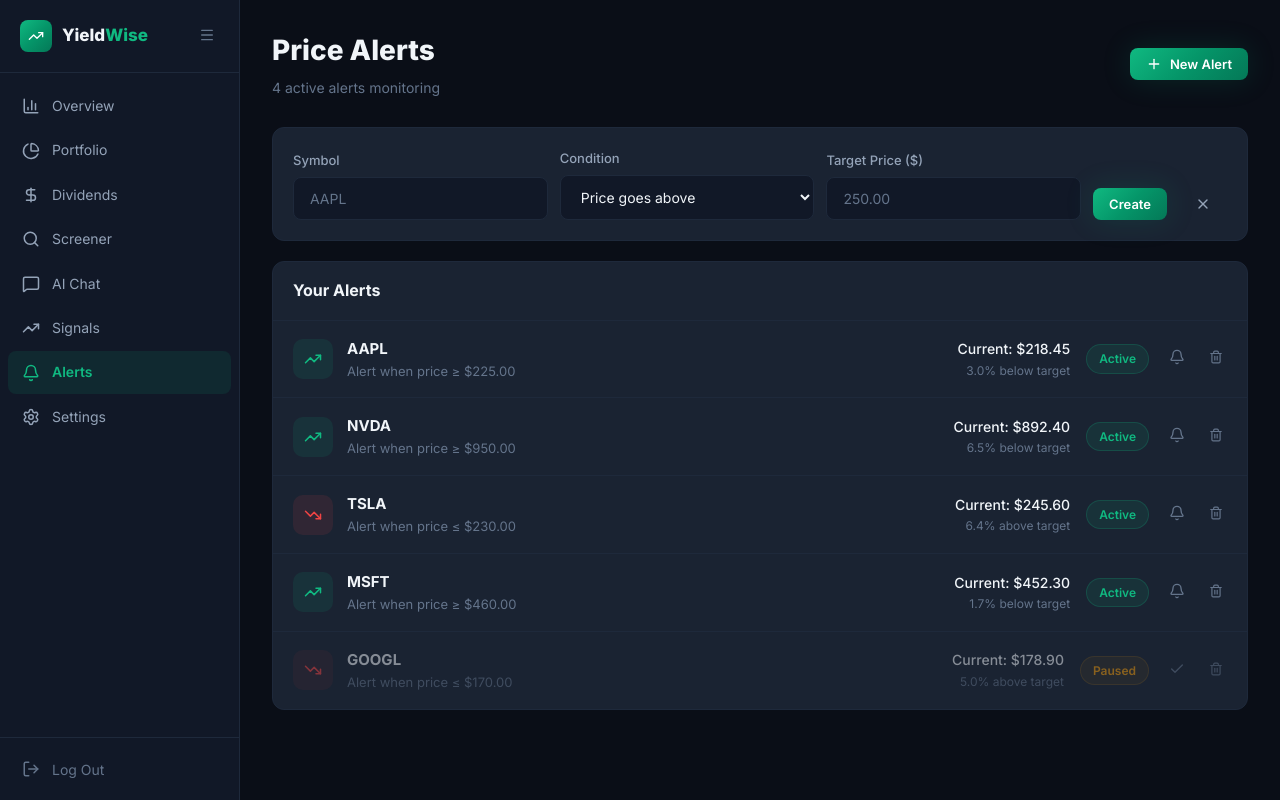
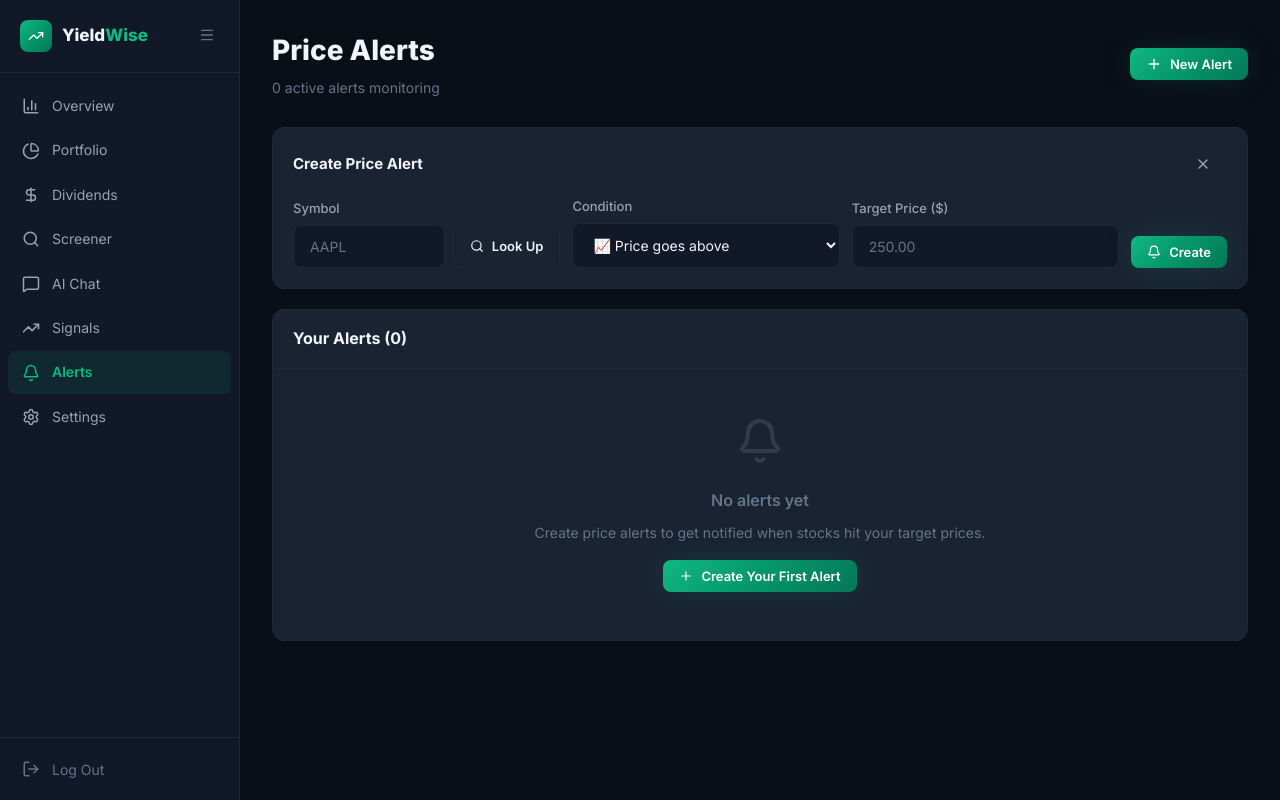
Before and after one commit to mkandemirrr/yieldwise, a Next.js app: page /dashboard/alerts in a window 1280 px wide. Both pictures are taken after a click on the button "New Alert". Built offline with nearby package versions, Linux system fonts and the light colour scheme.

Commit message:
Alerts: real FMP prices, auto-trigger, localStorage, 60s refresh

```diff
--- a/src/app/dashboard/alerts/page.tsx
+++ b/src/app/dashboard/alerts/page.tsx
@@ -1,142 +1,267 @@
 "use client";
-import { useState } from "react";
-import { Bell, Plus, Trash2, TrendingUp, TrendingDown, X, Check } from "lucide-react";
+import { useState, useEffect } from "react";
+import { Bell, Plus, Trash2, TrendingUp, TrendingDown, X, Search, BellOff, CheckCircle2, AlertTriangle } from "lucide-react";
 
 interface Alert {
   id: number;
   symbol: string;
+  name: string;
   type: "above" | "below";
   target: number;
   current: number;
   active: boolean;
+  triggered: boolean;
   createdAt: string;
 }
 
-const DEMO_ALERTS: Alert[] = [
-  { id: 1, symbol: "AAPL", type: "above", target: 225.00, current: 218.45, active: true, createdAt: "2026-04-18" },
-  { id: 2, symbol: "NVDA", type: "above", target: 950.00, current: 892.40, active: true, createdAt: "2026-04-19" },
-  { id: 3, symbol: "TSLA", type: "below", target: 230.00, current: 245.60, active: true, createdAt: "2026-04-17" },
-  { id: 4, symbol: "MSFT", type: "above", target: 460.00, current: 452.30, active: true, createdAt: "2026-04-20" },
-  { id: 5, symbol: "GOOGL", type: "below", target: 170.00, current: 178.90, active: false, createdAt: "2026-04-15" },
-];
-
 export default function AlertsPage() {
-  const [alerts, setAlerts] = useState<Alert[]>(DEMO_ALERTS);
+  const [alerts, setAlerts] = useState<Alert[]>([]);
   const [showAdd, setShowAdd] = useState(false);
   const [newSymbol, setNewSymbol] = useState("");
   const [newType, setNewType] = useState<"above" | "below">("above");
   const [newTarget, setNewTarget] = useState("");
+  const [searching, setSearching] = useState(false);
+  const [stockInfo, setStockInfo] = useState<{ symbol: string; name: string; price: number } | null>(null);
+
+  // Load from localStorage
+  useEffect(() => {
+    const saved = localStorage.getItem("yw_alerts");
+    if (saved) {
+      try { setAlerts(JSON.parse(saved)); } catch { /* ignore */ }
+    }
+  }, []);
+
+  // Save to localStorage
+  useEffect(() => {
+    localStorage.setItem("yw_alerts", JSON.stringify(alerts));
+  }, [alerts]);
+
+  // Refresh prices and check triggers
+  const refreshPrices = async () => {
+    if (alerts.length === 0) return;
+    const symbols = [...new Set(alerts.map(a => a.symbol))].join(",");
+    try {
+      const res = await fetch(`/api/fmp?endpoint=batch-quote&symbols=${symbols}`);
+      const data = await res.json();
+      if (Array.isArray(data)) {
+        setAlerts(prev => prev.map(alert => {
+          const quote = data.find((q: any) => q.symbol === alert.symbol);
+          if (quote) {
+            const triggered = alert.active && (
+              (alert.type === "above" && quote.price >= alert.target) ||
+              (alert.type === "below" && quote.price <= alert.target)
+            );
+            return { ...alert, current: quote.price, name: quote.name || alert.name, triggered: triggered || alert.triggered };
+          }
+          return alert;
+        }));
+      }
+    } catch { /* ignore */ }
+  };
+
+  useEffect(() => {
+    refreshPrices();
+    const interval = setInterval(refreshPrices, 60000); // Refresh every minute
+    return () => clearInterval(interval);
+  }, []); // eslint-disable-line
+
+  const lookupStock = async () => {
+    if (!newSymbol.trim()) return;
+    setSearching(true);
+    setStockInfo(null);
+    try {
+      const res = await fetch(`/api/fmp?endpoint=batch-quote&symbols=${newSymbol.toUpperCase()}`);
+      const data = await res.json();
+      if (Array.isArray(data) && data[0]) {
+        setStockInfo({ symbol: data[0].symbol, name: data[0].name, price: data[0].price });
+      }
+    } catch { /* ignore */ }
+    setSearching(false);
+  };
 
   const addAlert = () => {
     if (!newSymbol || !newTarget) return;
     const a: Alert = {
-      id: Date.now(), symbol: newSymbol.toUpperCase(), type: newType,
-      target: Number(newTarget), current: 0, active: true,
+      id: Date.now(),
+      symbol: newSymbol.toUpperCase(),
+      name: stockInfo?.name || newSymbol.toUpperCase(),
+      type: newType,
+      target: Number(newTarget),
+      current: stockInfo?.price || 0,
+      active: true,
+      triggered: false,
       createdAt: new Date().toISOString().split("T")[0],
     };
     setAlerts([a, ...alerts]);
-    setNewSymbol(""); setNewTarget(""); setShowAdd(false);
+    setNewSymbol(""); setNewTarget(""); setShowAdd(false); setStockInfo(null);
   };
 
   const toggleAlert = (id: number) => {
-    setAlerts(alerts.map(a => a.id === id ? { ...a, active: !a.active } : a));
+    setAlerts(alerts.map(a => a.id === id ? { ...a, active: !a.active, triggered: false } : a));
   };
 
   const removeAlert = (id: number) => {
     setAlerts(alerts.filter(a => a.id !== id));
   };
 
+  const dismissTriggered = (id: number) => {
+    setAlerts(alerts.map(a => a.id === id ? { ...a, triggered: false, active: false } : a));
+  };
+
   const activeCount = alerts.filter(a => a.active).length;
+  const triggeredCount = alerts.filter(a => a.triggered).length;
 
   return (
     <div style={{ padding: "28px 32px" }}>
       <div style={{ display: "flex", justifyContent: "space-between", alignItems: "center", marginBottom: 28 }}>
         <div>
           <h1 style={{ fontSize: 28, fontWeight: 800, marginBottom: 4 }}>Price Alerts</h1>
-          <p style={{ color: "var(--text-muted)", fontSize: 14 }}>{activeCount} active alerts monitoring</p>
+          <p style={{ color: "var(--text-muted)", fontSize: 14 }}>
+            {activeCount} active alert{activeCount !== 1 ? "s" : ""} monitoring
+            {triggeredCount > 0 && <span style={{ color: "var(--accent)", fontWeight: 600 }}> • {triggeredCount} triggered!</span>}
+          </p>
         </div>
         <button className="btn btn-primary btn-sm" onClick={() => setShowAdd(true)}>
           <Plus size={16} /> New Alert
         </button>
       </div>
 
+      {/* Triggered Alerts Banner */}
+      {triggeredCount > 0 && (
+        <div className="card" style={{ marginBottom: 20, padding: 16, borderColor: "rgba(16,185,129,0.4)", background: "var(--accent-light)" }}>
+          <div style={{ display: "flex", alignItems: "center", gap: 10, marginBottom: 8 }}>
+            <AlertTriangle size={18} style={{ color: "var(--accent)" }} />
+            <h3 style={{ fontSize: 15, fontWeight: 700, color: "var(--accent)" }}>🎯 Alert{triggeredCount > 1 ? "s" : ""} Triggered!</h3>
+          </div>
+          {alerts.filter(a => a.triggered).map(a => (
+            <div key={a.id} style={{ display: "flex", justifyContent: "space-between", alignItems: "center", padding: "8px 0" }}>
+              <span style={{ fontSize: 14 }}>
+                <strong>{a.symbol}</strong> hit ${a.target.toFixed(2)} target (now ${a.current.toFixed(2)})
+              </span>
+              <button className="btn btn-ghost btn-sm" onClick={() => dismissTriggered(a.id)} style={{ fontSize: 12 }}>
+                <CheckCircle2 size={14} /> Dismiss
+              </button>
+            </div>
+          ))}
+        </div>
+      )}
+
+      {/* Add Alert Panel */}
       {showAdd && (
-        <div className="card" style={{ marginBottom: 20, display: "flex", gap: 12, alignItems: "flex-end", padding: 20 }}>
+        <div className="card" style={{ marginBottom: 20, padding: 20 }}>
+          <div style={{ display: "flex", justifyContent: "space-between", alignItems: "center", marginBottom: 16 }}>
+            <h3 style={{ fontSize: 15, fontWeight: 700 }}>Create Price Alert</h3>
+            <button className="btn btn-ghost btn-sm" onClick={() => { setShowAdd(false); setStockInfo(null); }}><X size={16} /></button>
+          </div>
+          <div style={{ display: "flex", gap: 12, alignItems: "flex-end" }}>
             <div style={{ flex: 1 }}>
               <label className="label">Symbol</label>
-            <input className="input" placeholder="AAPL" value={newSymbol} onChange={e => setNewSymbol(e.target.value)} />
+              <div style={{ display: "flex", gap: 8 }}>
+                <input className="input" placeholder="AAPL" value={newSymbol}
+                  onChange={e => setNewSymbol(e.target.value)}
+                  onKeyDown={e => e.key === "Enter" && lookupStock()} />
+                <button className="btn btn-secondary btn-sm" onClick={lookupStock} disabled={searching}>
+                  <Search size={14} /> {searching ? "..." : "Look Up"}
+                </button>
+              </div>
             </div>
             <div style={{ flex: 1 }}>
               <label className="label">Condition</label>
               <select className="input" value={newType} onChange={e => setNewType(e.target.value as "above" | "below")} style={{ cursor: "pointer" }}>
-              <option value="above">Price goes above</option>
-              <option value="below">Price drops below</option>
+                <option value="above">📈 Price goes above</option>
+                <option value="below">📉 Price drops below</option>
               </select>
             </div>
             <div style={{ flex: 1 }}>
               <label className="label">Target Price ($)</label>
-            <input className="input" type="number" placeholder="250.00" value={newTarget} onChange={e => setNewTarget(e.target.value)} />
+              <input className="input" type="number" step="0.01" placeholder="250.00" value={newTarget} onChange={e => setNewTarget(e.target.value)} />
             </div>
-          <button className="btn btn-primary btn-sm" onClick={addAlert}>Create</button>
-          <button className="btn btn-ghost btn-sm" onClick={() => setShowAdd(false)}><X size={16} /></button>
+            <button className="btn btn-primary btn-sm" onClick={addAlert} disabled={!newSymbol || !newTarget}>
+              <Bell size={14} /> Create
+            </button>
+          </div>
+          {stockInfo && (
+            <div style={{ marginTop: 12, padding: "10px 14px", borderRadius: 10, background: "var(--accent-light)", border: "1px solid rgba(16,185,129,0.2)", fontSize: 13 }}>
+              ✅ <strong>{stockInfo.symbol}</strong> — {stockInfo.name} — Current: <strong>${stockInfo.price.toFixed(2)}</strong>
+              {newTarget && (
+                <span style={{ marginLeft: 12, color: "var(--text-muted)" }}>
+                  ({((Number(newTarget) - stockInfo.price) / stockInfo.price * 100).toFixed(1)}% {Number(newTarget) > stockInfo.price ? "above" : "below"} current)
+                </span>
+              )}
+            </div>
+          )}
         </div>
       )}
 
+      {/* Alerts List */}
       <div className="card" style={{ padding: 0, overflow: "hidden" }}>
-        <div style={{ padding: "16px 20px", borderBottom: "1px solid var(--border)" }}>
-          <h3 style={{ fontSize: 16, fontWeight: 700 }}>Your Alerts</h3>
+        <div style={{ padding: "16px 20px", borderBottom: "1px solid var(--border)", display: "flex", justifyContent: "space-between", alignItems: "center" }}>
+          <h3 style={{ fontSize: 16, fontWeight: 700 }}>Your Alerts ({alerts.length})</h3>
         </div>
         {alerts.length === 0 ? (
           <div style={{ padding: 48, textAlign: "center", color: "var(--text-muted)" }}>
-            <Bell size={40} style={{ marginBottom: 16, opacity: 0.3 }} />
-            <p>No alerts yet. Create one to get notified when prices hit your targets.</p>
+            <Bell size={48} style={{ marginBottom: 16, opacity: 0.3 }} />
+            <h3 style={{ fontSize: 16, fontWeight: 600, marginBottom: 8 }}>No alerts yet</h3>
+            <p style={{ fontSize: 14 }}>Create price alerts to get notified when stocks hit your target prices.</p>
+            <button className="btn btn-primary btn-sm" style={{ marginTop: 16 }} onClick={() => setShowAdd(true)}>
+              <Plus size={14} /> Create Your First Alert
+            </button>
           </div>
         ) : (
           alerts.map((a, i) => {
             const pctAway = a.current > 0 ? ((a.target - a.current) / a.current * 100) : 0;
+            const isClose = Math.abs(pctAway) < 3; // within 3%
             return (
               <div key={a.id} style={{
                 padding: "16px 20px",
                 display: "flex", alignItems: "center", justifyContent: "space-between",
                 borderBottom: i < alerts.length - 1 ? "1px solid var(--border)" : "none",
                 opacity: a.active ? 1 : 0.5,
+                background: a.triggered ? "rgba(16,185,129,0.05)" : "transparent",
+                transition: "all 0.2s",
               }}>
                 <div style={{ display: "flex", alignItems: "center", gap: 14 }}>
                   <div style={{
                     width: 40, height: 40, borderRadius: 10,
-                    background: a.type === "above" ? "var(--accent-light)" : "var(--red-light)",
+                    background: a.triggered ? "var(--accent-light)" : a.type === "above" ? "rgba(59,130,246,0.1)" : "var(--red-light)",
                     display: "flex", alignItems: "center", justifyContent: "center",
-                    color: a.type === "above" ? "var(--accent)" : "var(--red)",
+                    color: a.triggered ? "var(--accent)" : a.type === "above" ? "var(--blue)" : "var(--red)",
+                    border: a.triggered ? "2px solid var(--accent)" : "none",
                   }}>
-                    {a.type === "above" ? <TrendingUp size={18} /> : <TrendingDown size={18} />}
+                    {a.triggered ? <CheckCircle2 size={18} /> : a.type === "above" ? <TrendingUp size={18} /> : <TrendingDown size={18} />}
                   </div>
                   <div>
-                    <div style={{ fontWeight: 700, fontSize: 15 }}>{a.symbol}</div>
+                    <div style={{ fontWeight: 700, fontSize: 15, display: "flex", alignItems: "center", gap: 8 }}>
+                      {a.symbol}
+                      <span style={{ fontSize: 12, fontWeight: 400, color: "var(--text-muted)" }}>{a.name}</span>
+                    </div>
                     <div style={{ fontSize: 13, color: "var(--text-muted)" }}>
-                      {a.type === "above" ? "Alert when price ≥" : "Alert when price ≤"} ${a.target.toFixed(2)}
+                      {a.type === "above" ? "Alert when ≥" : "Alert when ≤"} <strong>${a.target.toFixed(2)}</strong>
                     </div>
                   </div>
                 </div>
                 <div style={{ display: "flex", alignItems: "center", gap: 16 }}>
                   {a.current > 0 && (
                     <div style={{ textAlign: "right" }}>
-                      <div style={{ fontSize: 14, fontWeight: 500 }}>Current: ${a.current.toFixed(2)}</div>
-                      <div style={{ fontSize: 12, color: "var(--text-muted)" }}>
-                        {Math.abs(pctAway).toFixed(1)}% {a.type === "above" ? "below target" : "above target"}
+                      <div style={{ fontSize: 14, fontWeight: 600 }}>${a.current.toFixed(2)}</div>
+                      <div style={{ fontSize: 12, color: isClose ? "var(--yellow)" : "var(--text-muted)", fontWeight: isClose ? 600 : 400 }}>
+                        {Math.abs(pctAway).toFixed(1)}% {pctAway > 0 ? "to target" : "past target"}
+                        {isClose && !a.triggered && " ⚡"}
                       </div>
                     </div>
                   )}
-                  <span className={`badge ${a.active ? "badge-green" : "badge-yellow"}`}>
-                    {a.active ? "Active" : "Paused"}
+                  <span className={`badge ${a.triggered ? "badge-green" : a.active ? "badge-blue" : "badge-yellow"}`}>
+                    {a.triggered ? "🎯 Triggered" : a.active ? "Active" : "Paused"}
                   </span>
-                  <button onClick={() => toggleAlert(a.id)} style={{
-                    background: "none", color: "var(--text-muted)", padding: 4,
-                  }}>
-                    {a.active ? <Bell size={16} /> : <Check size={16} />}
+                  <button onClick={() => toggleAlert(a.id)}
+                    style={{ background: "none", color: "var(--text-muted)", padding: 4, border: "none", cursor: "pointer" }}
+                    title={a.active ? "Pause" : "Resume"}>
+                    {a.active ? <BellOff size={16} /> : <Bell size={16} />}
                   </button>
-                  <button onClick={() => removeAlert(a.id)} style={{
-                    background: "none", color: "var(--text-muted)", padding: 4,
-                  }}>
+                  <button onClick={() => removeAlert(a.id)}
+                    style={{ background: "none", color: "var(--text-muted)", padding: 4, border: "none", cursor: "pointer" }}
+                    onMouseEnter={e => (e.currentTarget.style.color = "var(--red)")}
+                    onMouseLeave={e => (e.currentTarget.style.color = "var(--text-muted)")}>
                     <Trash2 size={14} />
                   </button>
                 </div>
```
Lines whose indentation alone changed are shown as unchanged.
